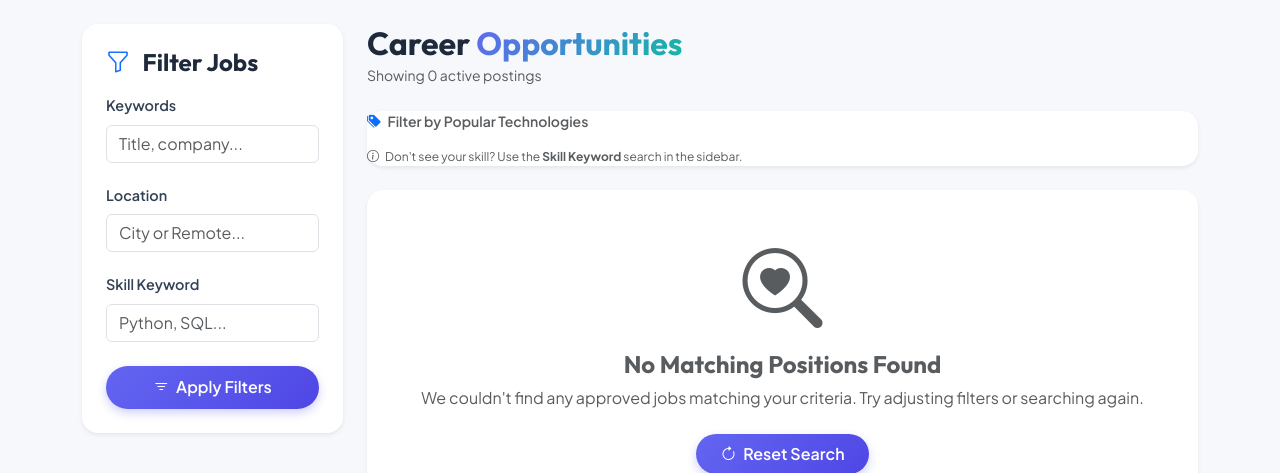
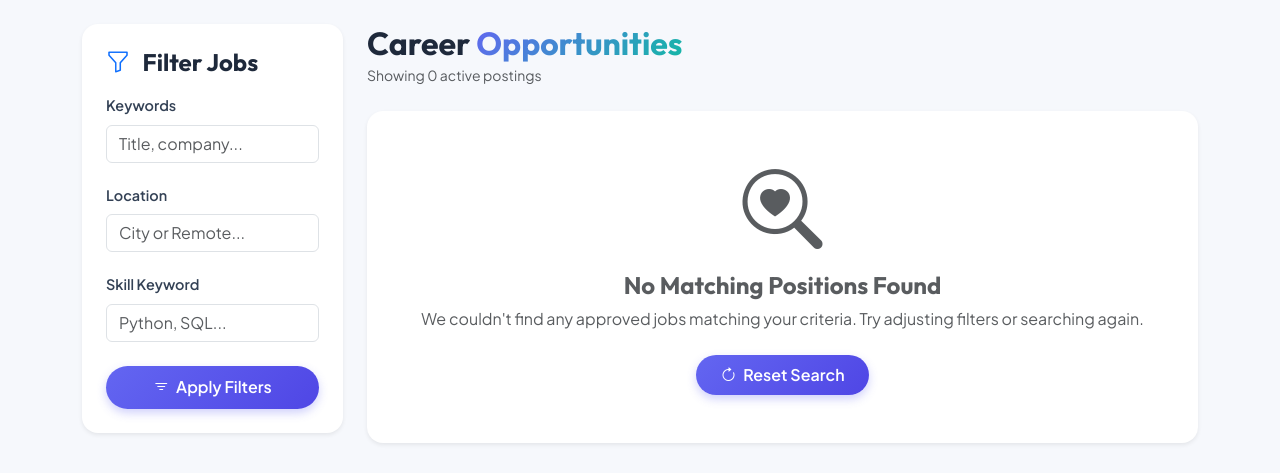
Before and after one commit to pknandam29/Student-Job-Portal, a Django app: page /jobs/ in a window 1280 px wide. Shown: the part 74-547 px from the top of the page. Run offline with Django 5.2, Linux system fonts and the light colour scheme; the visitor is signed in with stand-in values (Sample User, id 1); data that the repository does not hold is empty; some libraries are stand-ins or nearby versions.

Commit message:
Remove Skill Tag Cloud UI layout from job list template

```diff
--- a/templates/job_list.html
+++ b/templates/job_list.html
@@ -55,40 +55,6 @@
                     Filter active
                 </span>
             {% endif %}
-        </div>
-
-        <!-- Skill Tag Cloud -->
-        <div class="mb-4 bg-white p-3.5 rounded-4 shadow-sm border border-0">
-            <span class="text-muted d-block small mb-2 fw-semibold">
-                <i class="bi bi-tags-fill text-primary me-1"></i> Filter by Popular Technologies
-            </span>
-            <div class="d-flex flex-wrap gap-2 align-items-center">
-                {% for p_skill in popular_skills %}
-                    {% if skill|lower == p_skill|lower %}
-                        <!-- Active Skill Tag -->
-                        <a href="?q={{ query }}&location={{ location }}&skill=" class="btn btn-sm btn-primary-gradient px-3 py-1.5 rounded-pill fs-7 fw-semibold shadow-sm d-flex align-items-center">
-                            {{ p_skill }} <i class="bi bi-x-circle-fill ms-1.5 small"></i>
-                        </a>
-                    {% else %}
-                        <!-- Inactive Skill Tag -->
-                        <a href="?q={{ query }}&location={{ location }}&skill={{ p_skill }}" class="btn btn-sm btn-outline-secondary px-3 py-1.5 rounded-pill fs-7 fw-medium text-dark border-light-subtle bg-light-subtle">
-                            {{ p_skill }}
-                        </a>
-                    {% endif %}
-                {% endfor %}
-
-                <!-- Display custom searched skill if not in popular list -->
-                {% if skill %}
-                    {% if skill not in popular_skills %}
-                        <a href="?q={{ query }}&location={{ location }}&skill=" class="btn btn-sm btn-primary-gradient px-3 py-1.5 rounded-pill fs-7 fw-semibold shadow-sm d-flex align-items-center">
-                            {{ skill }} <i class="bi bi-x-circle-fill ms-1.5 small"></i>
-                        </a>
-                    {% endif %}
-                {% endif %}
-            </div>
-            <small class="text-muted d-block mt-2 fs-7.5" style="font-size: 0.75rem;">
-                <i class="bi bi-info-circle me-1"></i> Don't see your skill? Use the <strong>Skill Keyword</strong> search in the sidebar.
-            </small>
         </div>
 
         {% if jobs %}
```
